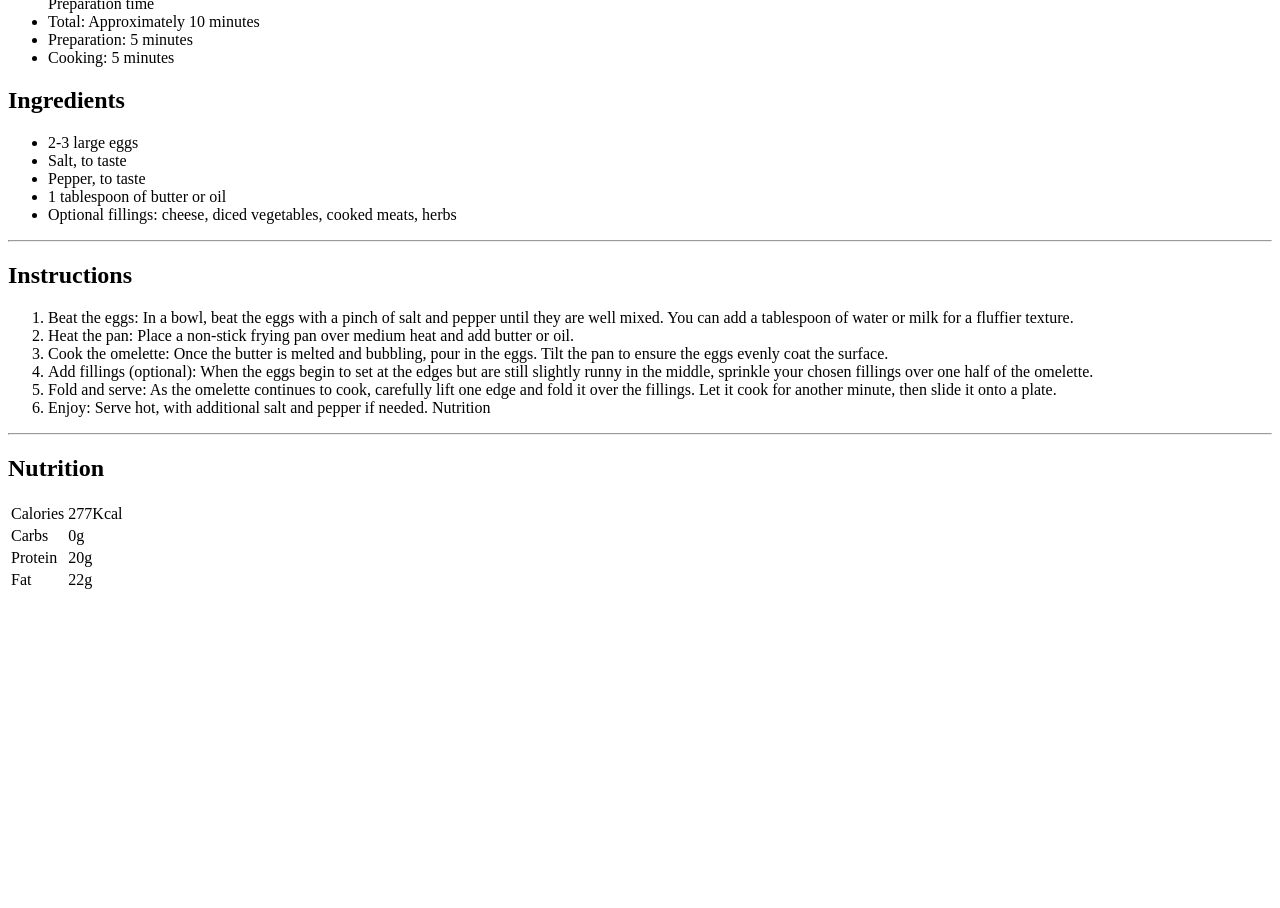
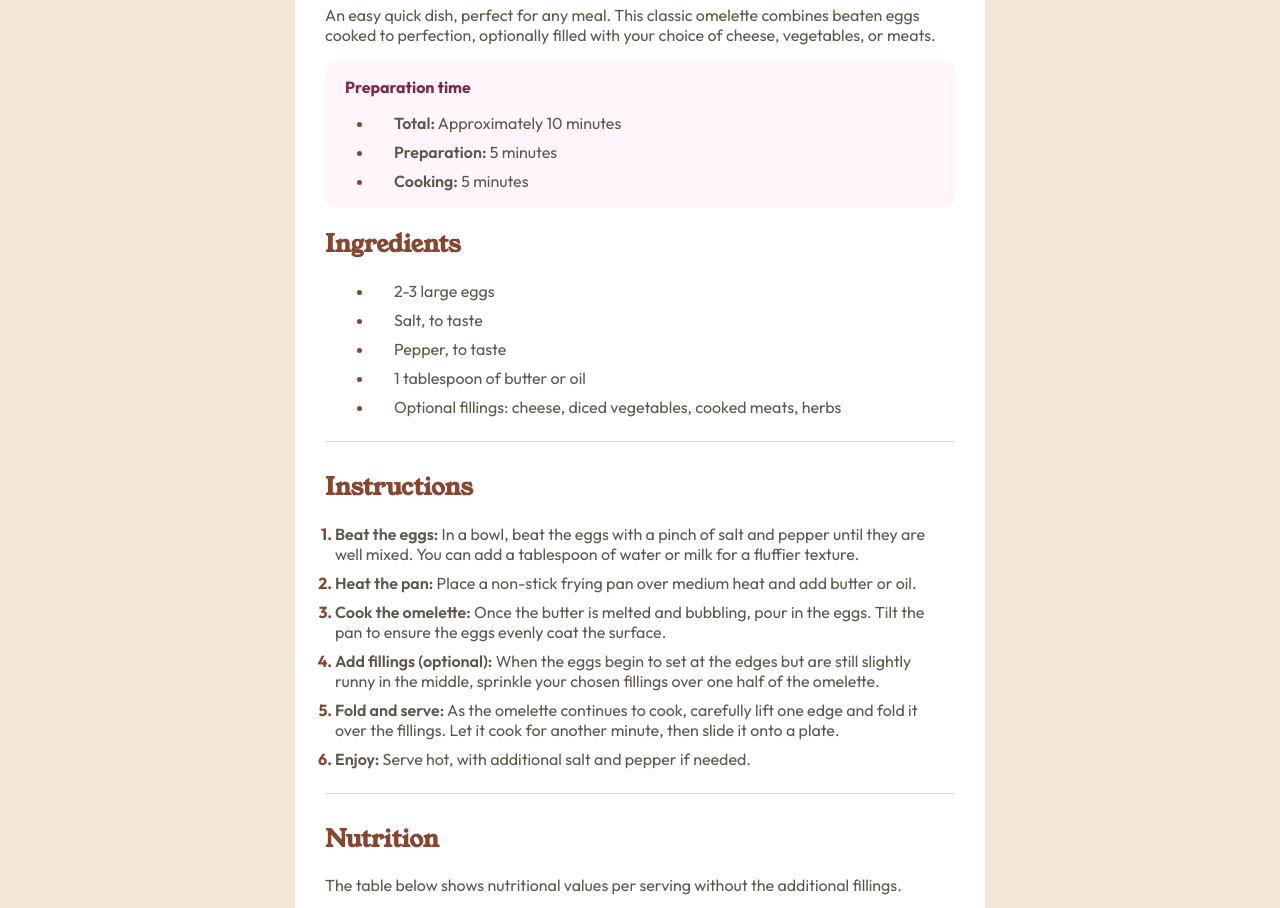
Before and after one commit to Vinicius-Correia-Moraes-Cardoso/recipe-page, a plain HTML site: page index.html in a window 1280 px wide. Shown: the part 405-1313 px from the top of the page. Before the commit the page ends 1005 px from the top, so only its background shows below. Drawn offline with Linux system fonts and the light colour scheme.

Commit message:
Almost finished, just got to tweak the padding on some tags and make the nutrition table lines.

```diff
--- a/index.html
+++ b/index.html
@@ -12,55 +12,65 @@
     </style>
 </head>
 <body>
-    <img src="./images/image-omelette.jpeg" width="600">
+    <main class="recipe-container">
+    <header class="recipe-introduction">
+    <img class="recipe-exemple-image" src="./images/image-omelette.jpeg" width="630">
     <h1>Simple Omelette Recipe</h1>
     <p>An easy quick dish, perfect for any meal. This classic omelette combines beaten eggs cooked to perfection, optionally filled with your choice of cheese, vegetables, or meats.</p>
-    <article>
-        <ul>
-            Preparation time
-            <li>Total: Approximately 10 minutes</li>
-            <li>Preparation: 5 minutes</li>
-            <li>Cooking: 5 minutes</li>
+    </header>
+    <article class="prep-time-container">
+        <p class="prep-time-title">Preparation time</p>
+        <ul class="prep-time-ul">
+            <li class="ul-li"><span class="font-weight-600">Total:</span> Approximately 10 minutes</li>
+            <li class="ul-li"><span class="font-weight-600">Preparation:</span> 5 minutes</li>
+            <li class="ul-li"><span class="font-weight-600">Cooking:</span> 5 minutes</li>
         </ul>
     </article>
+    <article class="Ingredients-container">
     <h2>Ingredients</h2>
     <ul>
-        <li>2-3 large eggs</li>
-        <li>Salt, to taste</li>
-        <li>Pepper, to taste</li>
-        <li>1 tablespoon of butter or oil</li>
-        <li>Optional fillings: cheese, diced vegetables, cooked meats, herbs</li>
+        <li class="ul-li">2-3 large eggs</li>
+        <li class="ul-li">Salt, to taste</li>
+        <li class="ul-li">Pepper, to taste</li>
+        <li class="ul-li">1 tablespoon of butter or oil</li>
+        <li class="ul-li">Optional fillings: cheese, diced vegetables, cooked meats, herbs</li>
     </ul>
+    </article>
     <hr>
+    <article class="Instructions-container">
     <h2>Instructions</h2>
-    <ol>
-        <li>Beat the eggs: In a bowl, beat the eggs with a pinch of salt and pepper until they are well mixed. You can add a tablespoon of water or milk for a fluffier texture.</li>
-        <li>Heat the pan: Place a non-stick frying pan over medium heat and add butter or oil.</li>
-        <li>Cook the omelette: Once the butter is melted and bubbling, pour in the eggs. Tilt the pan to ensure the eggs evenly coat the surface.</li>
-        <li>Add fillings (optional): When the eggs begin to set at the edges but are still slightly runny in the middle, sprinkle your chosen fillings over one half of the omelette.</li>
-        <li>Fold and serve: As the omelette continues to cook, carefully lift one edge and fold it over the fillings. Let it cook for another minute, then slide it onto a plate.</li>
-        <li>Enjoy: Serve hot, with additional salt and pepper if needed.
-        Nutrition</li>
+    <ol class="instructions-ol">
+        <li class="ol-li" class="ol-li"><span class="font-weight-600"> Beat the eggs:</span> In a bowl, beat the eggs with a pinch of salt and pepper until they are well mixed. You can add a tablespoon of water or milk for a fluffier texture.</li>
+        <li class="ol-li"><span class="font-weight-600"> Heat the pan:</span> Place a non-stick frying pan over medium heat and add butter or oil.</li>
+        <li class="ol-li"><span class="font-weight-600"> Cook the omelette:</span> Once the butter is melted and bubbling, pour in the eggs. Tilt the pan to ensure the eggs evenly coat the surface.</li>
+        <li class="ol-li"><span class="font-weight-600"> Add fillings (optional):</span> When the eggs begin to set at the edges but are still slightly runny in the middle, sprinkle your chosen fillings over one half of the omelette.</li>
+        <li class="ol-li"><span class="font-weight-600"> Fold and serve:</span> As the omelette continues to cook, carefully lift one edge and fold it over the fillings. Let it cook for another minute, then slide it onto a plate.</li>
+        <li class="ol-li"><span class="font-weight-600"> Enjoy:</span> Serve hot, with additional salt and pepper if needed.</li>
     </ol>
+    </article>
     <hr>
+    <article class="nutrition-container">
     <h2>Nutrition</h2>
-    <table>
+    <p>The table below shows nutritional values per serving without the additional fillings.</p>
+    <table class="caloire-table">
         <tr>
             <td>Calories</td>
-            <td>277Kcal</td>
+            <td class="nutrition-value">277Kcal</td>
         </tr>
         <tr>
             <td>Carbs</td>
-            <td>0g</td>
+            <td class="nutrition-value">0g</td>
         </tr>
         <tr>
             <td>Protein</td>
-            <td>20g</td>
+            <td class="nutrition-value">20g</td>
         </tr>
         <tr>
             <td>Fat</td>
-            <td>22g</td>
+            <td class="nutrition-value">22g</td>
         </tr>
     </table>
+    </article>
+    </main>
 </body>
 </html>
--- a/styles/style.css
+++ b/styles/style.css
@@ -0,0 +1,82 @@
+body{
+    margin: 0;
+    min-height: 100dvh;
+    width: 100%;
+    display: flex;
+    background-color:  hsl(30, 54%, 90%);
+    font-family:  "Outfit", Arial;
+    justify-content: center;
+    align-items: center;
+}
+
+h1, h2{
+    font-family: "Young Serif", Arial;
+    font-weight: 400;
+}
+
+h2,.nutrition-value{
+    color: hsl(14, 45%, 36%);
+    font-weight: 700;
+}
+
+p, li{
+    font-size: 16px;
+    color: hsl(30, 10%, 34%);
+}
+
+li::marker {
+    font-family: "outfit", Arial;
+    font-weight: 700;
+    font-variant-numeric: lining-nums;
+    color: hsl(14, 45%, 36%);
+}
+
+.font-weight-600{
+    font-weight: 600;
+}
+
+hr{
+    border: none;
+    height: 1px;
+    background-color: hsl(30, 18%, 87%);
+    width: 100%;
+    margin: 8px 0px;
+}
+
+.recipe-container{
+    display: flex;
+    flex-direction: column;
+    background-color: hsl(0, 0%, 100%);
+    border-radius: 14px;
+    max-width: 630px;
+    padding: 30px;
+    justify-content: center;
+}
+
+.prep-time-container{
+    background-color: hsl(330, 100%, 98%);
+    border-radius: 12px;
+}
+
+.ul-li{
+    margin: 9px;
+    padding-left: 20px;
+}
+
+.ol-li{
+    margin: 9px 9px 9px 0px;
+}
+
+.instructions-ol{
+    padding-left: 10px;
+}
+
+.prep-time-title{
+    color: hsl(332, 51%, 32%);
+    font-weight: 700;
+    padding-left: 20px;
+}
+
+img{
+    border-radius: 12px;
+}
```
